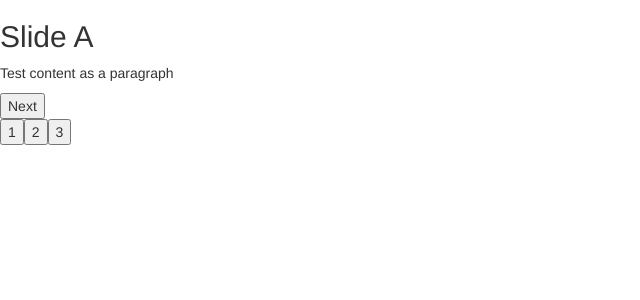
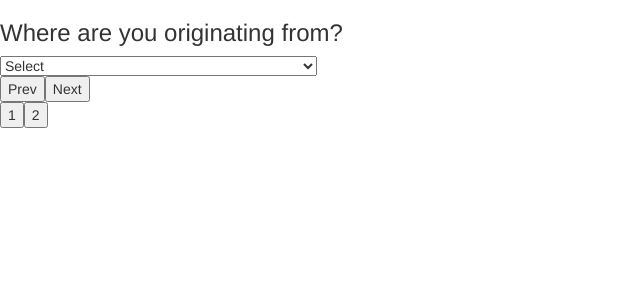
Before and after one commit to jkhedani/culture-shocks, a React (Vite) app: page /onboard in a window 1280 px wide. Shown: the top 300 px of the page, without its empty margins (0-640 px from the left). Built offline with nearby package versions, Linux system fonts and the light colour scheme.

Commit message:
eliminate unneeded case

```diff
--- a/src/routes/Onboard/index.tsx
+++ b/src/routes/Onboard/index.tsx
@@ -13,7 +13,7 @@ class Onboard extends Component<{}> {
 
   renderDotnav() {
     const nav = [];
-    for (let i = 1; i <= 3; i++) {
+    for (let i = 1; i <= 2; i++) {
       nav.push(
         <button key={i} className="dot">
           {i}
@@ -30,24 +30,6 @@ class Onboard extends Component<{}> {
   render() {
     switch (this.state.slide) {
       case 1:
-        return (
-          <div>
-            <div className="content">
-              <h2>Slide A</h2>
-              <p>Test content as a paragraph</p>
-              <button
-                onClick={() => {
-                  this.goSlide(2);
-                }}
-              >
-                Next
-              </button>
-            </div>
-            <div>{this.renderDotnav()}</div>
-          </div>
-        );
-        break;
-      case 2:
         return (
           <div>
             <div className="content">
```
